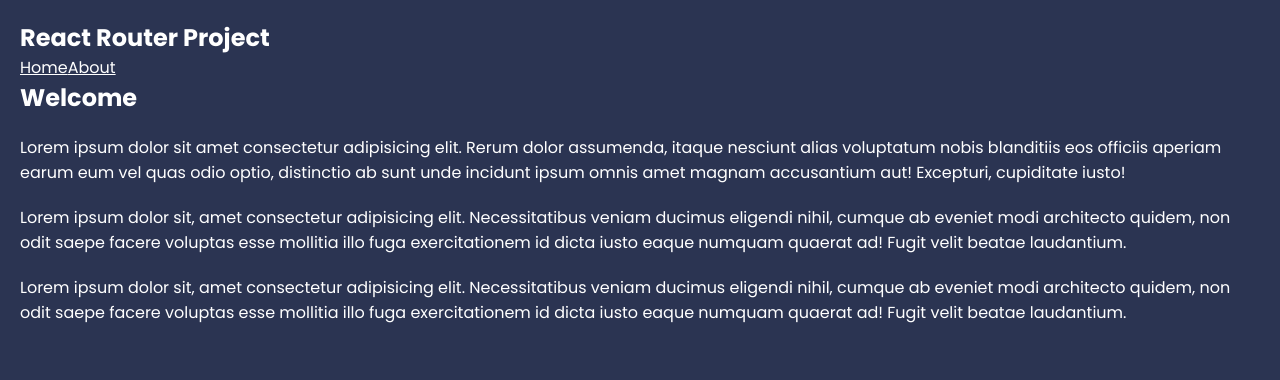
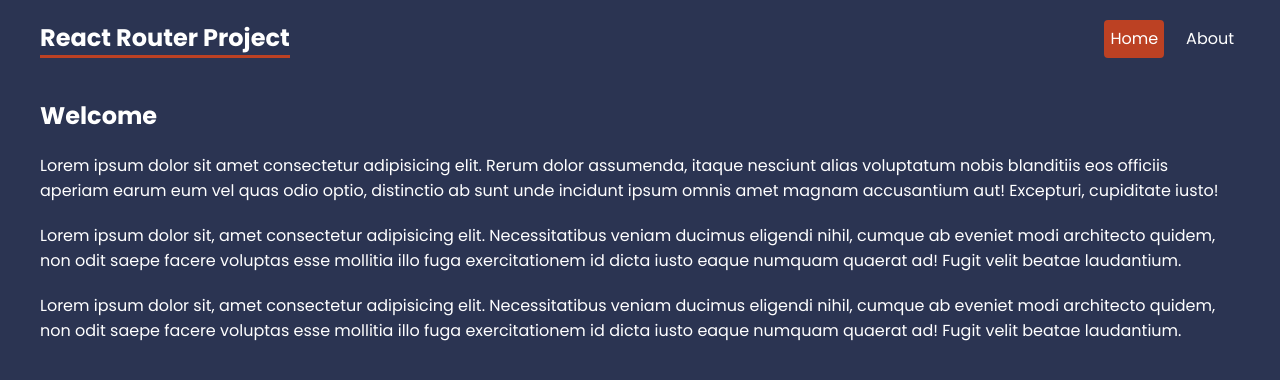
Before and after one commit to ElenaCoder/react-router-project, a React (Vite) app: page / in a window 1280 px wide. Shown: the top 380 px of the page. Built offline with nearby package versions, Linux system fonts and the light colour scheme.

Commit message:
feat: add styles for header and main sections

```diff
--- a/src/index.css
+++ b/src/index.css
@@ -27,9 +27,32 @@
 }
 
 /* navbar */
-
+header nav {
+  display: flex;
+  gap: 16px;
+  justify-content: end;
+  max-width: 1200px;
+  margin: 0 auto;
+}
+header nav h1 {
+  margin-right: auto;
+  border-bottom: 3px solid var(--primary);
+}
+header nav a{
+  text-decoration: none;
+  padding: 6px;
+  border-radius: 4px;
+}
+header nav a.active {
+  background: var(--primary);
+}
 
 /* page content */
+main {
+  max-width: 1200px;
+  margin: 40px auto;
+}
+
 
 
 /* help layout */
```
